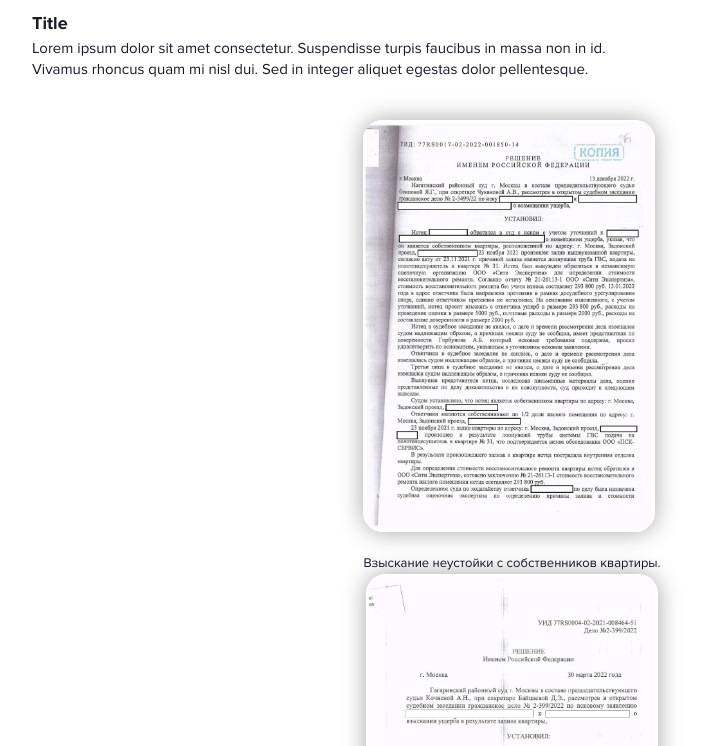
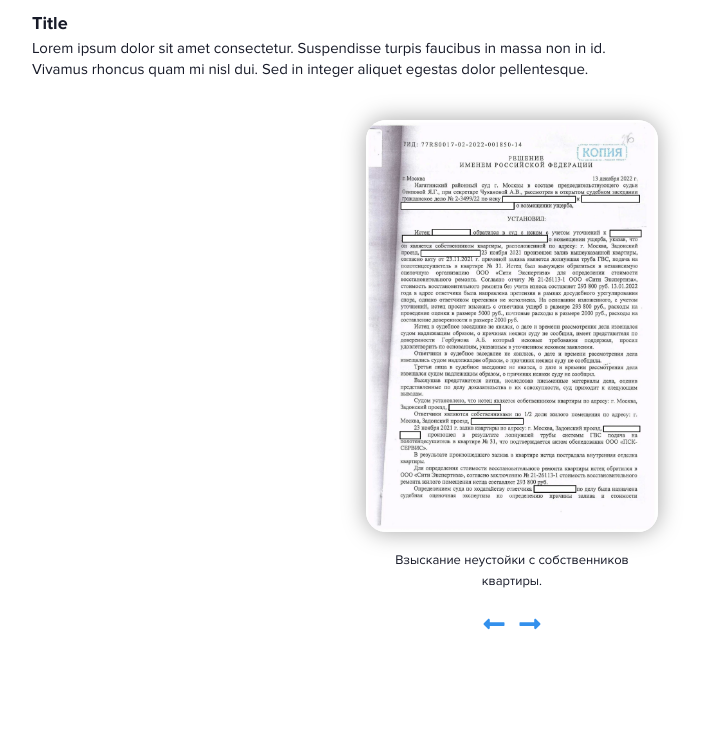
Before and after one commit to Photokub/zalivam-net, a React (Create React App) app: page / in a window 1280 px wide. Shown: the part 1900-2646 px from the top of the page, without its empty margins (128-829 px from the left). Built offline with nearby package versions, Linux system fonts and the light colour scheme.

Commit message:
Feat: реализовать пеерходы в галерее решений по кликам на кнопки

```diff
--- a/src/components/App/App.tsx
+++ b/src/components/App/App.tsx
@@ -274,6 +274,7 @@ function App() {
         SolutionsArray={solutionsData}
         handleClickCarouselForward={handleClickCarouselForward}
         handleClickCarouselBack={handleClickCarouselBack}
+        selectedSolution={selectedSolution}
       />
       <Methods
         MethodsDataArray={MethodsDataArray}
--- a/src/components/Carousel/Carousel.tsx
+++ b/src/components/Carousel/Carousel.tsx
@@ -4,6 +4,7 @@ import DocCard from "../DocCard/DocCard";
 import CarouselNav from "../CarouselNav/CarouselNav";
 
 interface CarouselPropTypes {
+    selectedSolution: any,
     handleClickCarouselForward: (e: MouseEvent) => void,
     handleClickCarouselBack: (e: MouseEvent) => void,
     SolutionsArray: any,
@@ -12,7 +13,8 @@ interface CarouselPropTypes {
 const Carousel: React.FC<CarouselPropTypes> = ({
     handleClickCarouselForward,
     handleClickCarouselBack,
-    SolutionsArray
+    SolutionsArray,
+    selectedSolution
 }) => {
     return (
         <div className='carousel'>
@@ -25,6 +27,7 @@ const Carousel: React.FC<CarouselPropTypes> = ({
                         solution={card.solution}
                         link={card.link}
                         image={card.image}
+                        selectedSolution={selectedSolution}
                     />
                 )
             }
--- a/src/components/DocCard/DocCard.css
+++ b/src/components/DocCard/DocCard.css
@@ -1,5 +1,9 @@
 .docCard {
   margin: 0;
+  width: 242px;
+  display: flex;
+  flex-direction: column;
+  align-items: center;
 }
 .docCard .docCard__image {
   width: 292px;
@@ -17,4 +21,8 @@
   font-style: normal;
   font-weight: 400;
   line-height: 21px;
+}
+
+.docCard_invisible {
+  display: none;
 }/*# sourceMappingURL=DocCard.css.map */
--- a/src/components/DocCard/DocCard.scss
+++ b/src/components/DocCard/DocCard.scss
@@ -1,5 +1,9 @@
 .docCard {
     margin: 0;
+    width: 242px;
+    display: flex;
+    flex-direction: column;
+    align-items: center;
 
     .docCard__image {
         width: 292px;
@@ -20,3 +24,7 @@
         line-height: 21px;
     }
 }
+
+.docCard_invisible{
+    display: none;
+}
--- a/src/components/DocCard/DocCard.tsx
+++ b/src/components/DocCard/DocCard.tsx
@@ -10,7 +10,8 @@ interface DocCardPropTypes {
     cause: string,
     solution: object,
     link: object,
-    image: any
+    image: any,
+    selectedSolution: any
 }
 
 const DocCard: React.FC<DocCardPropTypes> = ({
@@ -19,12 +20,12 @@ const DocCard: React.FC<DocCardPropTypes> = ({
     cause,
     solution,
     link,
-    image
+    image,
+    selectedSolution
 }) => {
 
-    console.log(image[0])
     return (
-        <figure className="docCard">
+        <figure className={selectedSolution !== id ? "docCard docCard_invisible" : "docCard"} >
             <img src={process.env.PUBLIC_URL + image[0]} alt={name} className="docCard__image" />
             <figcaption className="docCard__caption">{name}</figcaption>
         </figure>
--- a/src/components/Solutions/Solutions.tsx
+++ b/src/components/Solutions/Solutions.tsx
@@ -5,6 +5,7 @@ import Carousel from "../Carousel/Carousel";
 
 
 interface SolutionsPropTypes {
+    selectedSolution: any,
     handleClickCarouselForward: (e: MouseEvent) => void,
     handleClickCarouselBack: (e: MouseEvent) => void,
     SolutionsArray: { id: number; name: string; cause: string; solution: { primaryText: string; amount: string; srcondaryText: string; }; link: { url: string; linkText: string; }; image: string[]; }[],
@@ -13,7 +14,8 @@ interface SolutionsPropTypes {
 const Solutions: React.FC<SolutionsPropTypes> = ({
     handleClickCarouselForward,
     handleClickCarouselBack,
-    SolutionsArray
+    SolutionsArray,
+    selectedSolution
 }) => {
     return (
         <section className="solutions">
@@ -24,6 +26,7 @@ const Solutions: React.FC<SolutionsPropTypes> = ({
                     <p className="solutions__paragraph">Lorem ipsum dolor sit amet consectetur. Suspendisse turpis faucibus in massa non in id. Vivamus rhoncus quam mi nisl dui. Sed in integer aliquet egestas dolor pellentesque.</p>
                 </div>
                 <Carousel
+                    selectedSolution={selectedSolution}
                     SolutionsArray={SolutionsArray}
                     handleClickCarouselForward={handleClickCarouselForward}
                     handleClickCarouselBack={handleClickCarouselBack}
--- a/src/data/SolutionsData.js
+++ b/src/data/SolutionsData.js
@@ -48,7 +48,7 @@ const solutionsData = [
             linkText: "Информация по делу на сайте Одинцовского городского суда Московской области.",
         },
         image: [
-            "/images/certificate.png"
+            "/images/solutions/Ashakov.jpg"
         ]
     },
 ];
```
Also changed, not shown: public/images/solutions/Ashakov.jpg (added), 1 other file (tests, documents, lock files or other folders).
